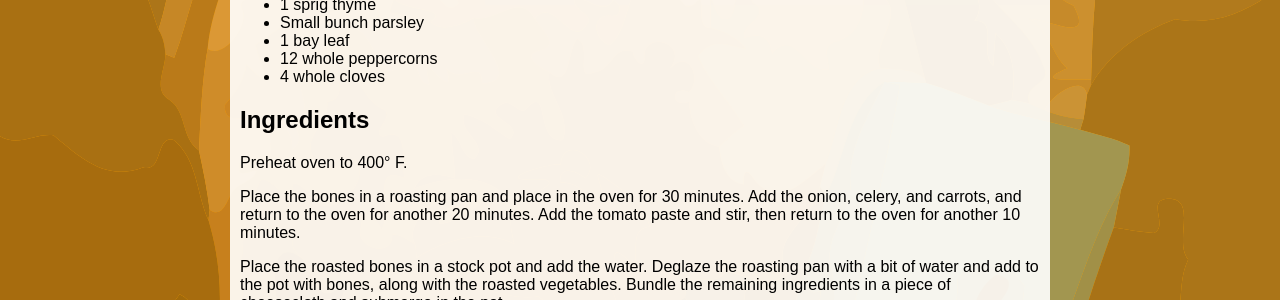
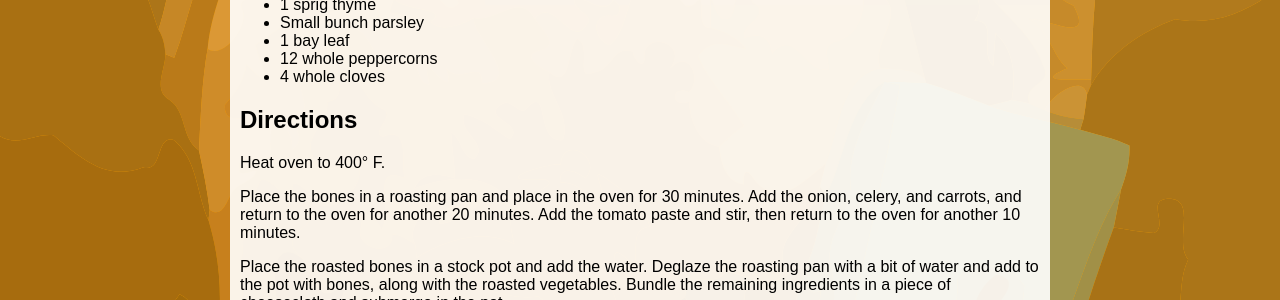
Before and after one commit to mud212/mudz.me, a Jekyll site: the page built from _recipes/Beef Stock.md, in a window 1280 px wide. Shown: the part 258-558 px from the top of the page. Built offline with Jekyll 4.4.1, drawn with Linux system fonts in a browser that asks for light colours.

Commit message:
Update Beef Stock.md

```diff
--- a/_recipes/Beef Stock.md
+++ b/_recipes/Beef Stock.md
@@ -17,9 +17,9 @@ title: Beef Stock
 * 12 whole peppercorns
 * 4 whole cloves
 
-## Ingredients
+## Directions
 
-Preheat oven to 400° F.
+Heat oven to 400° F.
 
 Place the bones in a roasting pan and place in the oven for 30 minutes.
 Add the onion, celery, and carrots, and return to the oven for another
```
